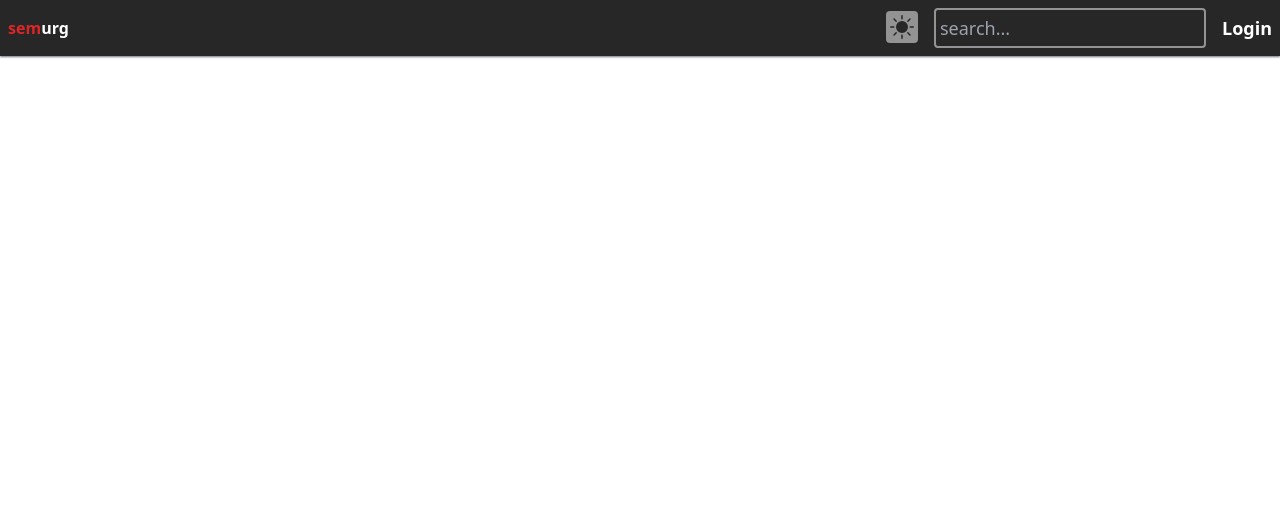
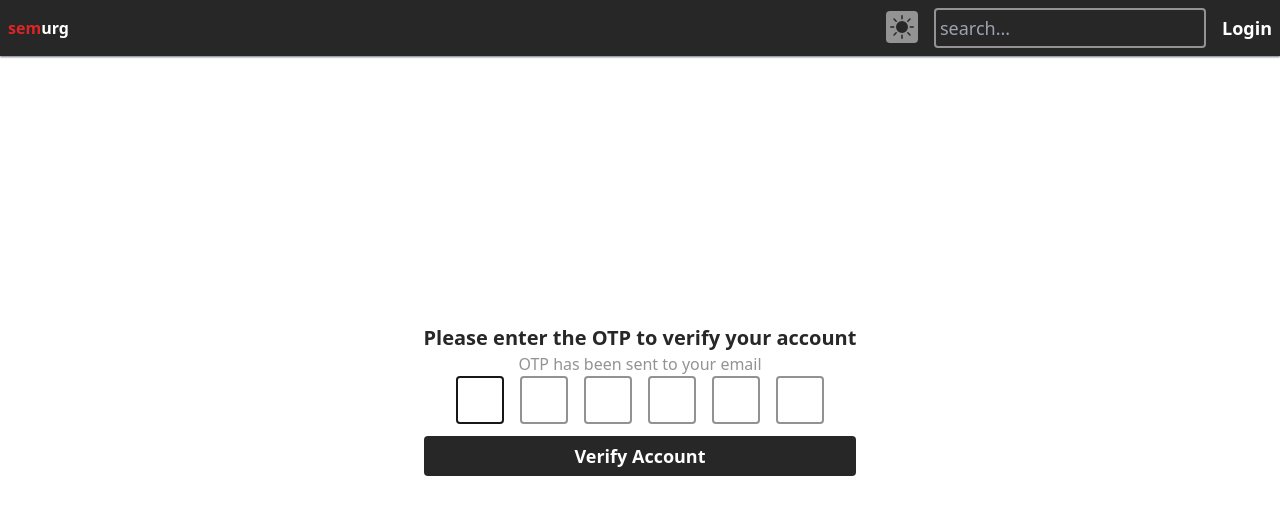
Before and after one commit to TheSimorgh/003movie-m__n, a React (Vite) app in the folder client/: page /auth/verification in a window 1280 px wide. Shown: the top 514 px of the page. Built offline with nearby package versions, Linux system fonts and the light colour scheme.

Commit message:
+ emalVer pg

```diff
--- a/client/src/cmps/form/Submit_Btn.jsx
+++ b/client/src/cmps/form/Submit_Btn.jsx
@@ -4,7 +4,9 @@ import { ImSpinner3 } from "react-icons/im";
 
 const Submit_Btn = ({type,onClick,value}) => {
   return (
-    <button type={type || "submit"} onClick={onClick} >
+    <button type={type || "submit"} onClick={onClick}
+    className="w-full rounded mt-3 dark:bg-white bg-secondary dark:text-secondary text-white hover:bg-opacity-90 transition font-semibold text-lg cursor-pointer h-10 flex items-center justify-center"
+    >
       {value}
     </button>
   )
--- a/client/src/cmps/global/CustomLink.jsx
+++ b/client/src/cmps/global/CustomLink.jsx
@@ -5,7 +5,7 @@ import { Link } from "react-router-dom";
 const CustomLink=({ to, children ,className="" })=> {
   return (
     <Link
-      className={`"dark:text-dark-subtle text-light-subtle dark:hover:text-white hover:text-primary transition ${className}`}
+      className={`dark:text-dark-subtle text-light-subtle dark:hover:text-white hover:text-primary transition-all ${className}`}
       to={to}
     >
       {children}
--- a/client/src/index.css
+++ b/client/src/index.css
@@ -1,3 +1,14 @@
+.spin-button-none::-webkit-outer-spin-button,
+.spin-button-none::-webkit-inner-spin-button {
+  appearance: none;
+}
+
+/*For Firefox*/
+.spin-button-none[type="number"] {
+  -moz-appearance: textfield;
+}
+
+
 
 @tailwind base;
 @tailwind components;
--- a/client/src/pgs/EmailVerification.jsx
+++ b/client/src/pgs/EmailVerification.jsx
@@ -1,8 +1,99 @@
+/* eslint-disable react-hooks/rules-of-hooks */
+/* eslint-disable no-unused-vars */
+import { Container, FormContainer, Submit_Btn, Title } from "../cmps";
+import React, { useEffect, useRef, useState } from "react";
+import { useLocation, useNavigate } from "react-router-dom";
 
+const OTP_LENGTH = 6;
+let currentOTPIndex;
+
+const isValidOTP = (otp) => {
+  let valid = false;
+
+  for (let val of otp) {
+    valid = !isNaN(parseInt(val));
+    if (!valid) break;
+  }
+
+  return valid;
+};
 const EmailVerification = () => {
+  const [otp, setOtp] = useState(new Array(OTP_LENGTH).fill(""));
+  const [activeOtpIndex, setActiveOtpIndex] = useState(0);
+
+  const handleSubmit = async (e) => {
+    e.preventDefault();
+  };
+  const focusNextInputField = (index) => {
+    setActiveOtpIndex(index + 1);
+  };
+
+  const focusPrevInputField = (index) => {
+    let nextIndex;
+    const diff = index - 1;
+    nextIndex = diff !== 0 ? diff : 0;
+    setActiveOtpIndex(nextIndex);
+  };
+  const handleOptChange = ({ target },index) => {
+    const { value } = target;
+    console.log(value );
+    // const newOtp=otp.push(value)
+    const newOtp=[...otp]
+    newOtp[index]=value.substring(value.length - 1, value.length);
+    setOtp([...newOtp])
+    // setActiveOtpIndex(index+1)
+    if (!value) focusPrevInputField(index);
+    else focusNextInputField(index);
+    console.log(activeOtpIndex);
+  };
+
+  const inputRef = useRef();
+  useEffect(() => {
+    inputRef.current?.focus();
+  }, [activeOtpIndex]);
+  console.log(activeOtpIndex);
+
+  const handleKeyDown = ({ key }, index) => {
+    currentOTPIndex = index;
+    if (key === "Backspace") {
+      focusPrevInputField(index);
+    }
+
+  };
+console.log(inputRef.current?.value);
   return (
-    <div>EmailVerification</div>
-  )
-}
+    <FormContainer>
+      <Container>
+        <form onSubmit={handleSubmit} className={""}>
+          <div>
+            <Title>Please enter the OTP to verify your account</Title>
+            <p className="text-center dark:text-dark-subtle text-light-subtle">
+              OTP has been sent to your email
+            </p>
+          </div>
 
-export default EmailVerification
+          <div className="flex justify-center items-center space-x-4">
+            {otp.map((_, index) => {
+              return (
+                <input
+                  ref={activeOtpIndex === index ? inputRef : null}
+                  key={index}
+                  type="number"
+                  value={otp[index] || ""}
+                  onChange={(e)=>handleOptChange(e,index)}
+                  // onKeyDown={(e) => handleKeyDown(e, index)}
+                  className="w-12 h-12 border-2 dark:border-dark-subtle   border-light-subtle darK:focus:border-white focus:border-primary rounded bg-transparent outline-none text-center dark:text-white text-primary font-semibold text-xl spin-button-none active:border-blue-600"
+                />
+              );
+            })}
+          </div>
+          <div>
+            <Submit_Btn value="Verify Account" />
+          </div>
+        </form>
+      </Container>
+    </FormContainer>
+  );
+};
+
+export default EmailVerification;
--- a/client/src/pgs/ForgetPassword.jsx
+++ /dev/null
@@ -1,10 +0,0 @@
-
-const ForgetPassword = () => {
-  return (
-    <div>
-      ForgetPassword
-    </div>
-  )
-}
-
-export default ForgetPassword
--- /dev/null
+++ b/client/src/pgs/ForgotPassword.jsx
@@ -0,0 +1,38 @@
+/* eslint-disable no-unused-vars */
+import React, { useState } from "react";
+import { Container, CustomLink, FormContainer, FormInput, Submit_Btn, Title } from "../cmps";
+
+const ForgetPassword = () => {
+  const [email, setEmail] = useState("");
+  const handleChange = ({ target }) => {
+    const { value } = target;
+    setEmail(value);
+  };
+  const handleSubmit = async (e) => {
+    e.preventDefault();
+  }
+  return (
+    <FormContainer>
+      <Container>
+        <form>
+        <Title>Please Enter Your Email</Title>
+        <FormInput
+            onChange={handleChange}
+            value={email}
+            label="Email"
+            placeholder="john@email.com"
+            name="email"
+          />
+          <Submit_Btn value="Send Link" />
+
+          <div className="flex justify-between">
+            <CustomLink to="/auth/signin">Sign in</CustomLink>
+            <CustomLink to="/auth/signup">Sign up</CustomLink>
+          </div>
+        </form>
+      </Container>
+    </FormContainer>
+  )
+}
+
+export default ForgetPassword
--- a/client/src/pgs/SignIn.jsx
+++ b/client/src/pgs/SignIn.jsx
@@ -37,7 +37,7 @@ const SignIn = () => {
         <Submit_Btn value="Sign in"  />
 
         <div className="flex justify-between">
-          <CustomLink to="/auth/forget-password">Forget password</CustomLink>
+          <CustomLink to="/auth/forgot-password">Forget password</CustomLink>
           <CustomLink to="/auth/signup">Sign up</CustomLink>
         </div>
       </form>
--- a/client/src/pgs/SignUp.jsx
+++ b/client/src/pgs/SignUp.jsx
@@ -1,7 +1,7 @@
 /* eslint-disable no-unused-vars */
 import { useState, useEffect } from "react";
 import { useNavigate } from "react-router-dom";
-import { FormContainer, FormInput, Submit_Btn, Title,Container } from "../cmps";
+import { FormContainer, FormInput, Submit_Btn, Title,Container, CustomLink } from "../cmps";
 const SignUp = () => {
   const [userInfo, setUserInfo] = useState({
     name: "",
--- a/client/src/pgs/index.jsx
+++ b/client/src/pgs/index.jsx
@@ -1,7 +1,7 @@
 export {default as Home} from "./Home";
 export {default as SignIn} from "./SignIn";
 export {default as SignUp} from "./SignUp";
-export {default as ForgetPassword} from "./ForgetPassword";
+export {default as ForgotPassword} from "./ForgotPassword";
 export {default as ConfirmPassword} from "./ConfirmPassword";
 export {default as EmailVerification} from "./EmailVerification";
 export {default as SearchMovies} from "./SearchMovies";
--- a/client/src/routes/routes.jsx
+++ b/client/src/routes/routes.jsx
@@ -1,4 +1,4 @@
-import { ConfirmPassword, EmailVerification, ForgetPassword, Home, MovieReviews, NotFound, SearchMovies, SignIn, SignUp, SingleMovie } from "../pgs";
+import { ConfirmPassword, EmailVerification, ForgotPassword, Home, MovieReviews, NotFound, SearchMovies, SignIn, SignUp, SingleMovie } from "../pgs";
 
 const routes = [
   {
@@ -25,7 +25,7 @@ const routes = [
   },
     {
     path: "/auth/forgot-password",
-    element: <ForgetPassword />,
+    element: <ForgotPassword />,
     state:"forgot password"
   },
     {
```
